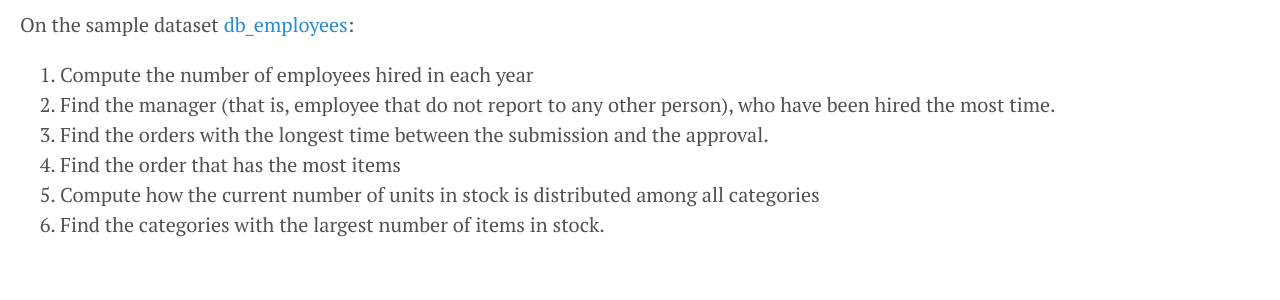
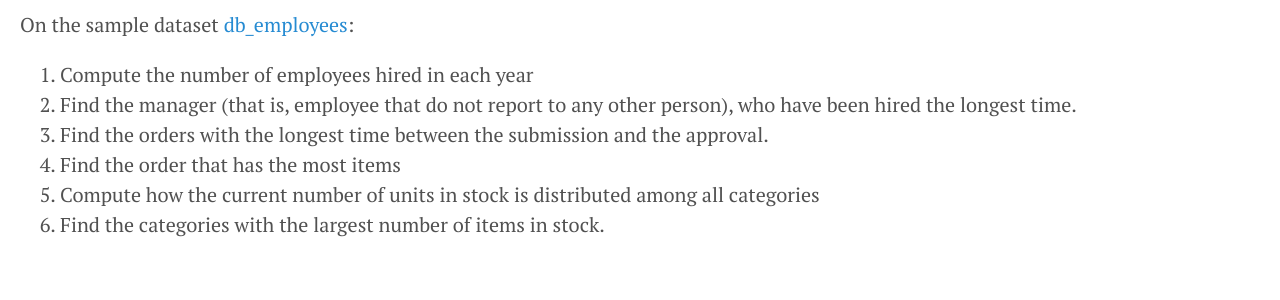
Before and after one commit to gdv/foundationsCS, a Jekyll site: the page built from docs/py-13-employees.md, in a window 1280 px wide. Shown: the top 300 px of the page. Built offline with Jekyll 4.4.1, drawn with Linux system fonts in a browser that asks for light colours; our own code applies the rules of GitHub Pages for plain Markdown files.

Commit message:
typo (maybe)

```diff
--- a/docs/py-13-employees.md
+++ b/docs/py-13-employees.md
@@ -1,7 +1,7 @@
 On the sample dataset [db_employees](https://github.com/gdv/foundationsCS-2018/blob/master/ex-data/db_employees.sqlite):
 
 1.  Compute the number of employees hired in each year
-1.  Find the manager (that is, employee that do not report to any other person), who have been hired the most time.
+1.  Find the manager (that is, employee that do not report to any other person), who have been hired the longest time.
 1.  Find the orders with the longest time between the submission and the approval.
 1.  Find the order that has the most items
 1.  Compute how the current number of units in stock is distributed among all categories
```
